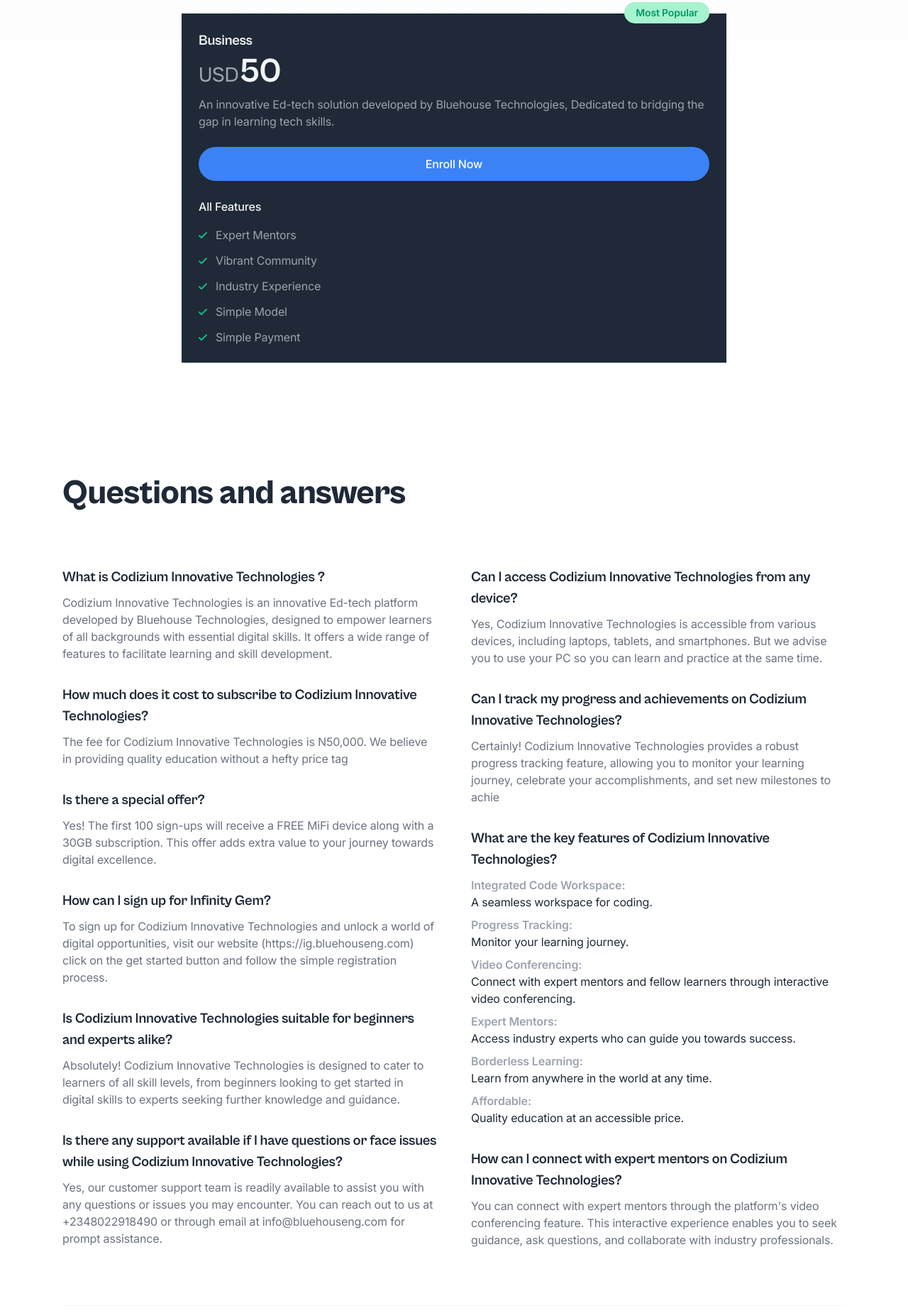
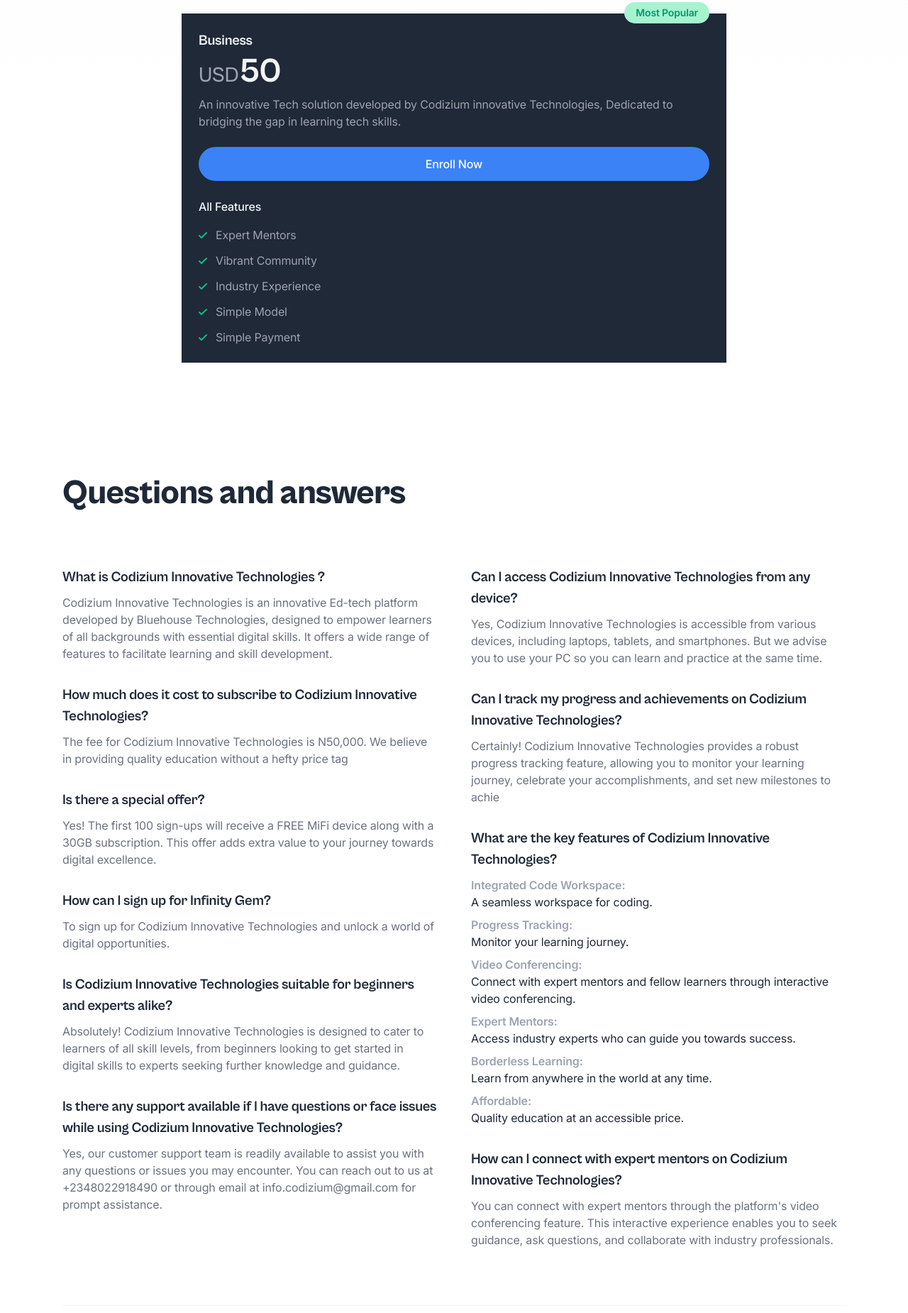
Before and after one commit to ralphxp/bluehouse_infinitygem, a website: page index.html in a window 1280 px wide. Shown: the part 3379-5229 px from the top of the page at 71% size. Drawn offline with Linux system fonts and the light colour scheme.

Commit message:
modified:   index.html

```diff
--- a/index.html
+++ b/index.html
@@ -857,8 +857,8 @@
                                                 x-text="annual ? '50' : '50'"></span>
                                             <span class="font-medium text-gray-400"></span>
                                         </div>
-                                        <div class="text-gray-400 mb-6">An innovative Ed-tech solution developed by
-                                            Bluehouse Technologies, Dedicated to bridging the gap in learning tech
+                                        <div class="text-gray-400 mb-6">An innovative Tech solution developed by
+                                            Codizium innovative Technologies, Dedicated to bridging the gap in learning tech
                                             skills.</div>
                                         <a class="btn text-white bg-blue-500 hover:bg-blue-600 w-full shadow-sm"
                                             href="signup.html">Enroll Now</a>
@@ -969,8 +969,7 @@
                                     <h4 class="text-xl font-cabinet-grotesk font-bold">How can I sign up for Infinity
                                         Gem?</h4>
                                     <p class="text-gray-500">To sign up for Codizium Innovative Technologies and unlock a world of digital
-                                        opportunities, visit our website (https://ig.bluehouseng.com) click on the get
-                                        started button and follow the simple registration process.</p>
+                                        opportunities.</p>
                                 </div>
 
                                 <div class="space-y-2">
@@ -989,7 +988,7 @@
                                     <p class="text-gray-500">
                                         Yes, our customer support team is readily available to assist you with any
                                         questions or issues you may encounter. You can reach out to us at +2348022918490
-                                        or through email at info@bluehouseng.com for prompt assistance.
+                                        or through email at info.codizium@gmail.com for prompt assistance.
                                     </p>
                                 </div>
 
```
